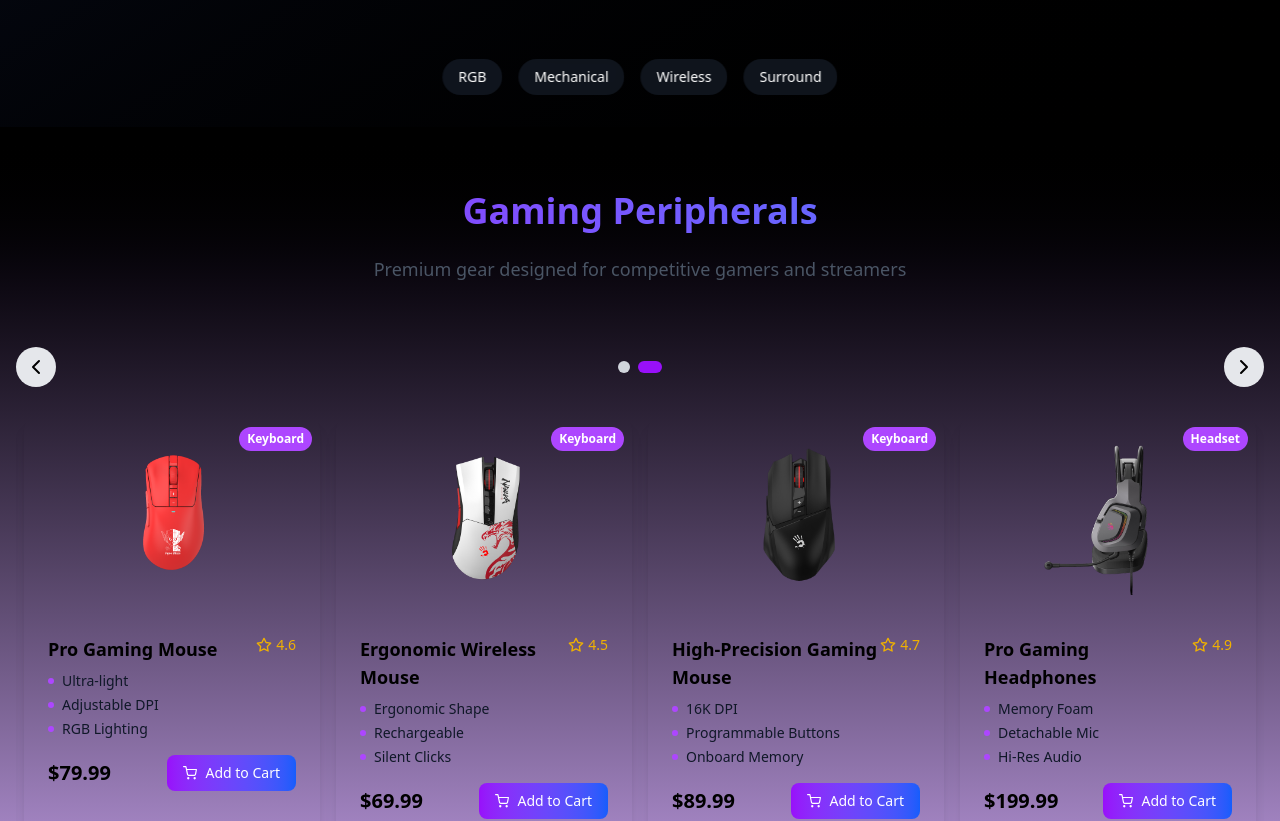
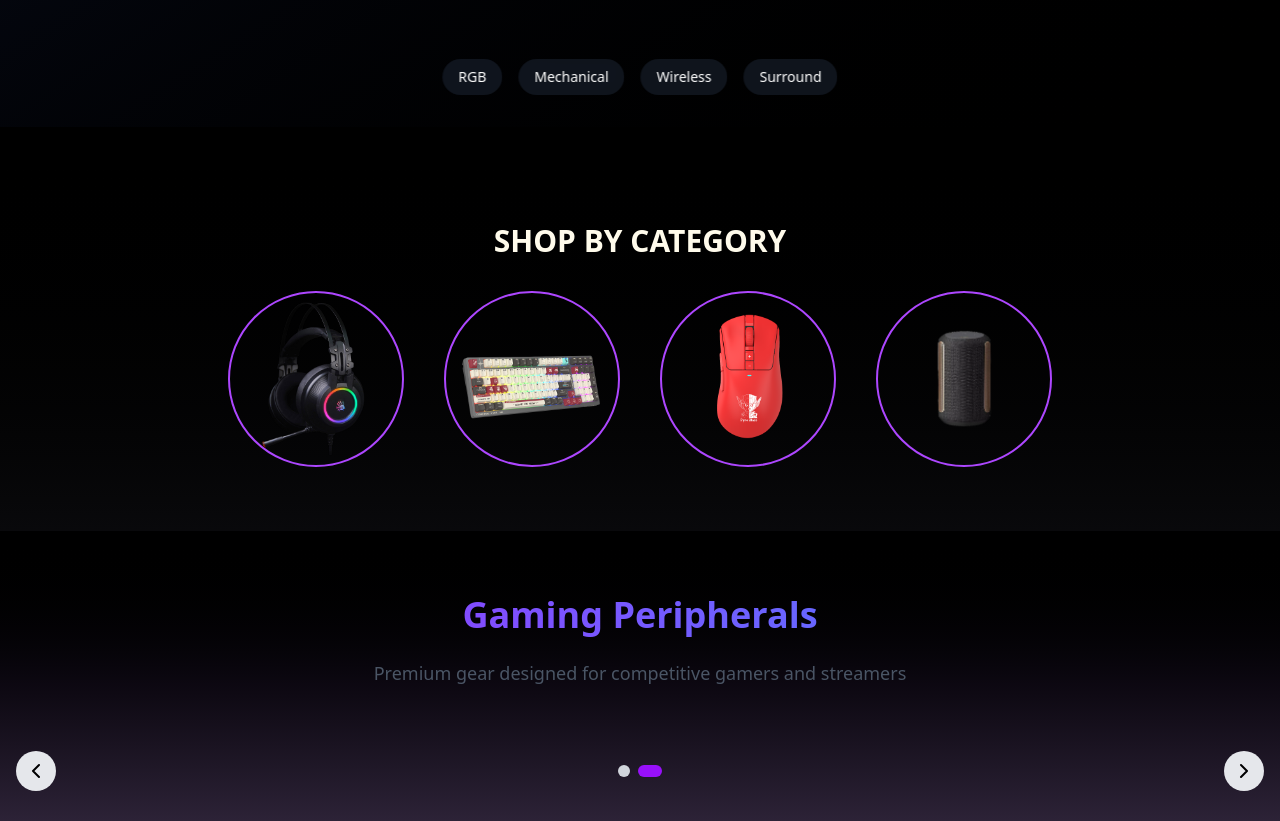
Before and after one commit to S-Q-Ali/Internship-Practice-Project, a React (Vite) app in the folder my-project/: page / in a window 1280 px wide. Shown: the part 760-1581 px from the top of the page. Built offline with nearby package versions, Linux system fonts and the light colour scheme.

Commit message:
Category Section Added in Root

```diff
--- a/my-project/src/App.jsx
+++ b/my-project/src/App.jsx
@@ -4,7 +4,8 @@ import { useState, useEffect } from "react";
 import Hero from "./components/Hero";
 import Products from "./components/Products";
 import DealsSection from "./components/Deals";
-import CategoryPage from "./components/Categories"; // ✅ Make sure this file exists
+import CategoryPage from "./components/Categories";
+import CategorySection from "./components/CategorySection";
 
 export default function App() {
   const [darkMode, setDarkMode] = useState(false);
@@ -28,6 +29,7 @@ export default function App() {
             element={
               <>
                 <Hero />
+                <CategorySection darkMode={darkMode} setDarkMode={setDarkMode} />
                 <Products darkMode={darkMode} setDarkMode={setDarkMode} />
                 <DealsSection darkMode={darkMode} setDarkMode={setDarkMode} />
               </>
```
